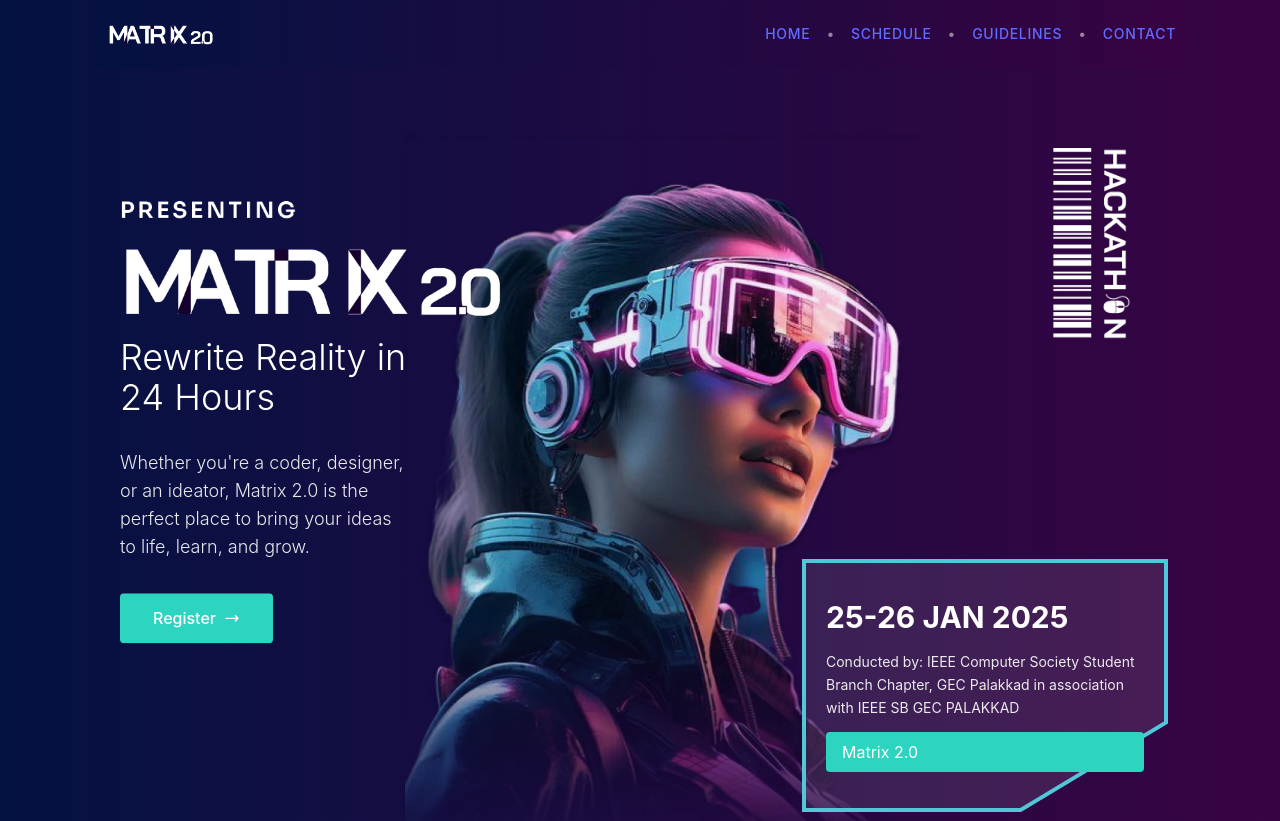
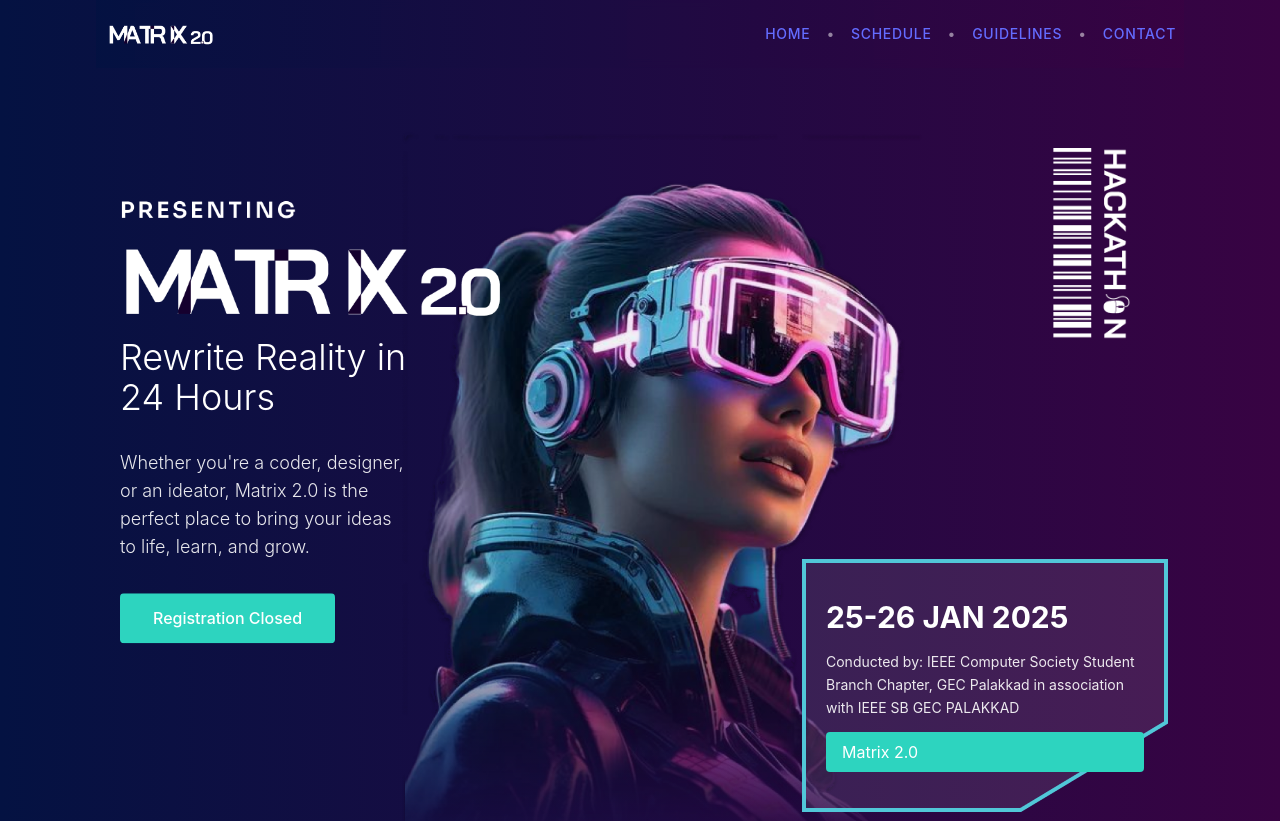
Before and after one commit to jubuhan/Matrix25, a React (Vite) app: page / in a window 1280 px wide. Shown: the top 821 px of the page. Built offline with nearby package versions, Linux system fonts and the light colour scheme.

Commit message:
23th commit

```diff
--- a/src/App.jsx
+++ b/src/App.jsx
@@ -118,11 +118,9 @@ const MatrixLandingPage = () => {
             <br />
             to life, learn, and grow.
           </p>
-          <button className="bg-teal-400 text-white px-6 sm:px-8 py-2 sm:py-3 rounded text-sm sm:text-base flex items-center gap-2 hover:bg-teal-500 transition-colors">
-          <a href='https://forms.gle/m4uqbHvKAXyGg8weA' className='text-white'>Register</a>
-          <svg className="w-3 h-3 sm:w-4 sm:h-4" viewBox="0 0 24 24" fill="none" stroke="currentColor">
-          <path strokeLinecap="round" strokeLinejoin="round" strokeWidth={2} d="M17 8l4 4m0 0l-4 4m4-4H3" />
-          </svg>
+          <button className="bg-teal-400 text-white px-2 sm:px-8 py-2 sm:py-3 rounded text-sm sm:text-base flex items-center gap-2 hover:bg-teal-500 transition-colors">
+          <a href='https://forms.gle/m4uqbHvKAXyGg8weA' className='text-white'>Registration Closed</a>
+
           </button>
         </div>
 
@@ -204,6 +202,7 @@ const MatrixLandingPage = () => {
             ₹15K
           </div>
           <p className="text-lg sm:text-xl mt-2 sm:mt-4 text-white/80 relative z-10">in prizes and rewards</p>
+          <p className="text-4xl sm:text-xl mt-2 sm:mt-4 text-white/80 relative z-10">60+ REGISTRATIONS</p>
         </div>
       </section>
 
@@ -411,7 +410,7 @@ const MatrixLandingPage = () => {
    <h2 class="text-1xl sm:text-3xl font-bold text-white">Join Us</h2>
       <p class="text-1xl sm:text-lg text-white opacity-80 mt-2">at Matrix 2.0 to innovate, collaborate, and compete!</p>
       <a href="https://forms.gle/m4uqbHvKAXyGg8weA" class="inline-block bg-teal-400 text-white px-2 py-1 rounded-full mt-2 hover:bg-teal-500">
-        Register
+        Registration Closed
         <svg xmlns="http://www.w3.org/2000/svg" width="16" height="16" fill="currentColor" class="inline-block ml-2" viewBox="0 0 16 16">
           <path d="M16 8A8 8 0 1 1 0 8a8 8 0 0 1 16 0zm-4.5.5a.5.5 0 0 0 .5.5v5a.5.5 0 0 0 1 0v-5a.5.5 0 0 0-.5-.5h-2a.5.5 0 0 0-.5.5v5a.5.5 0 0 0 1 0v-5a.5.5 0 0 0-.5-.5h-2a.5.5 0 0 0-.5.5v5a.5.5 0 0 0 1 0v-5z"/>
         </svg>
```
